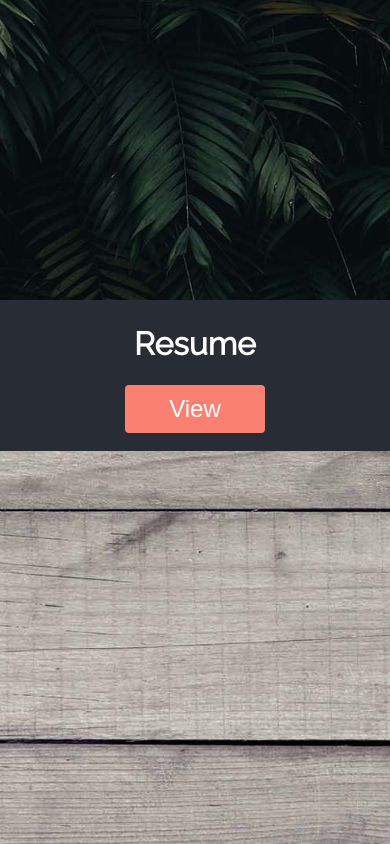
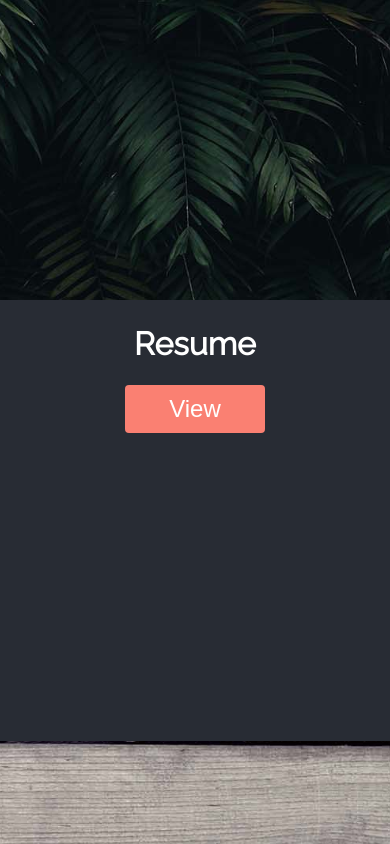
Before and after one commit to SpencerLindemuth/portfolio, a React (Create React App) app: page / in a window 390 px wide. Shown: the part 3944-4788 px from the top of the page. Built offline with nearby package versions, Linux system fonts and the light colour scheme.

Commit message:
change resume section height

```diff
--- a/src/App.css
+++ b/src/App.css
@@ -360,6 +360,10 @@
 
 @media only screen and (max-width: 1000px){
 
+  #resume-container{
+    height: 50vh;
+  }
+
   #resume{
     display: none;
   }
--- a/src/Components/ContentComponents/sectionThree.js
+++ b/src/Components/ContentComponents/sectionThree.js
@@ -4,7 +4,7 @@ import Resume from '../../Images/Resume.pdf'
 let SectionThree = (props) => {
     return (
         <div className="parallax Three" id="resume-div">
-            <div className="content">
+            <div className="content" id="resume-container">
                 <div className="hidden">
                     <h1>Resume</h1>
                     <iframe id="resume" src={Resume} title="resume" frameBorder="0" scrolling="auto" height="1200px"/>
```
